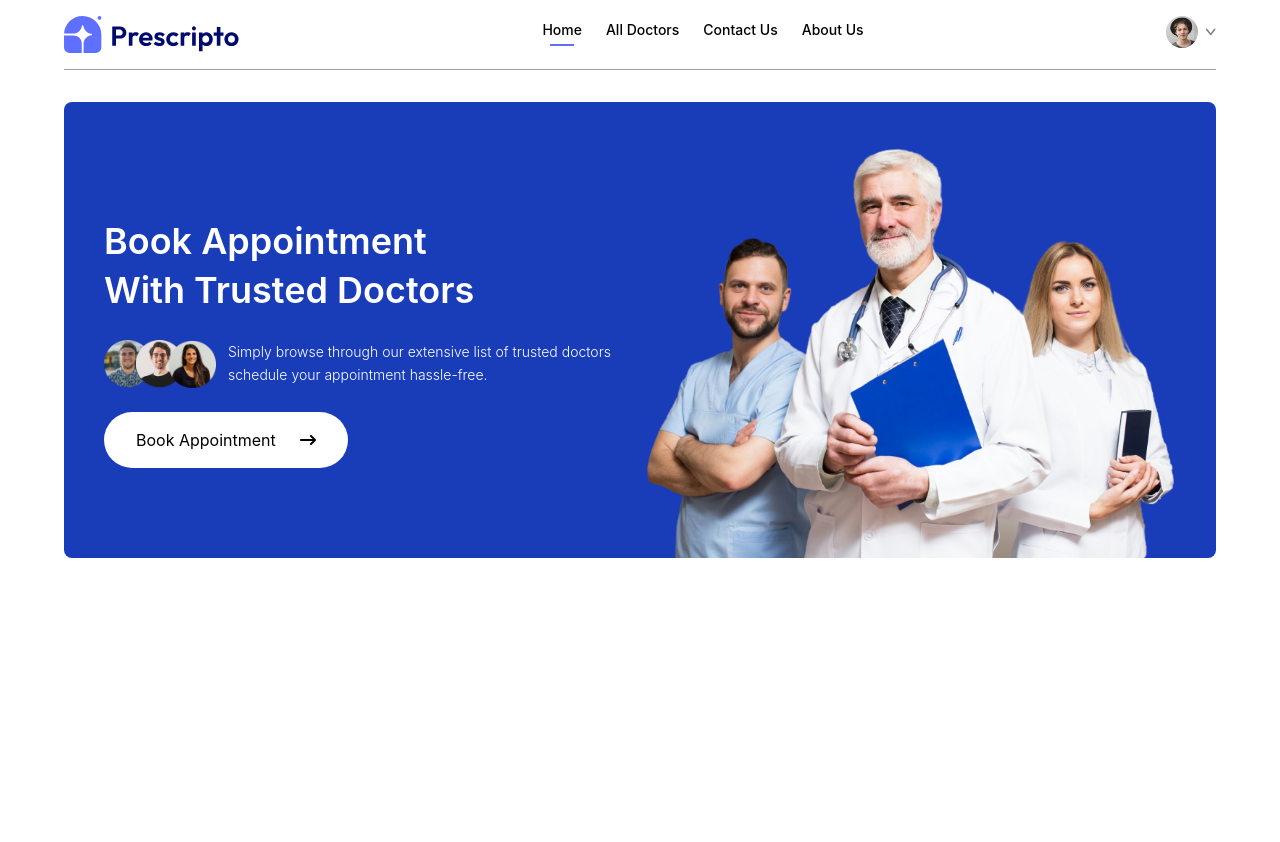
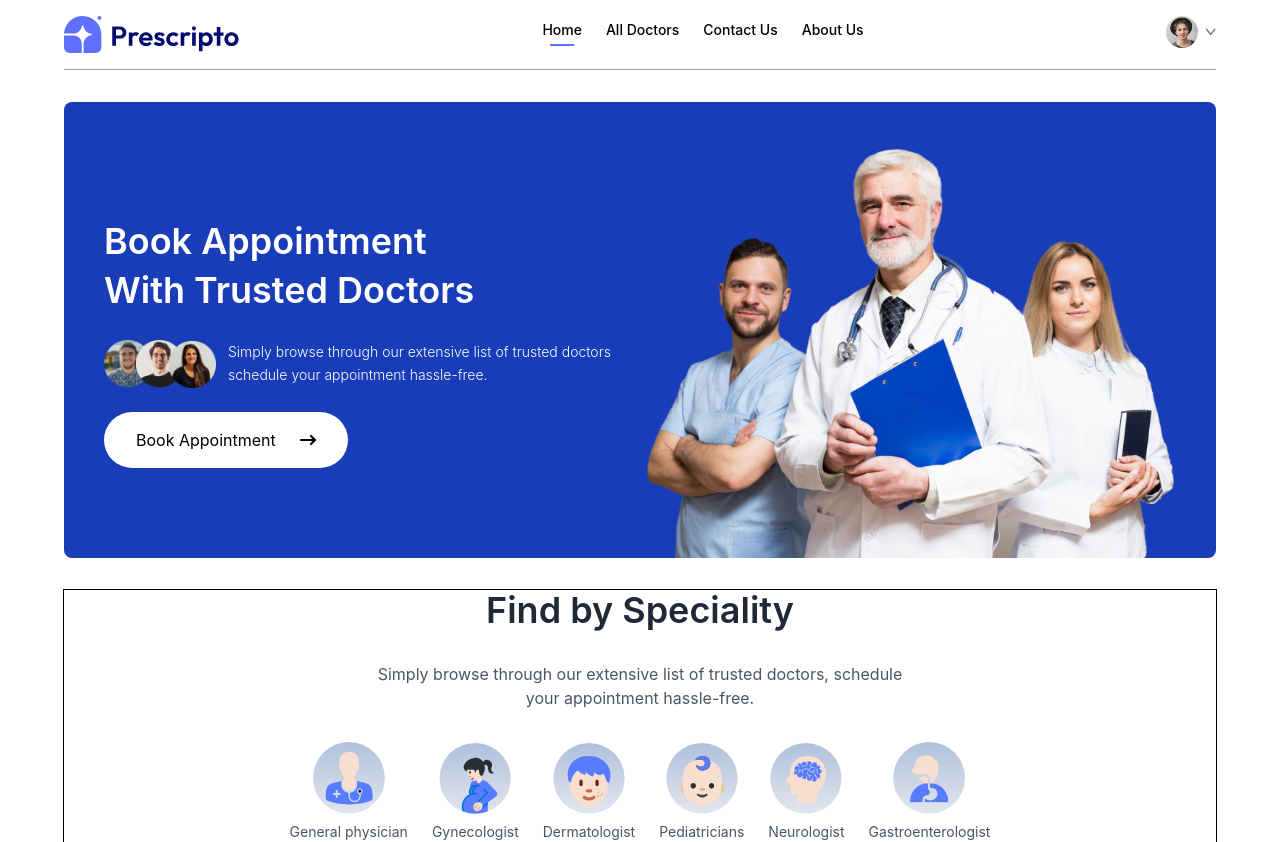
Before and after one commit to keyurpathar/GREEN_LIFE_FRONT_END, a React (Vite) app: page / in a window 1280 px wide. Before the commit the page ends 800 px from the top, so only its background shows below. Built offline with nearby package versions, Linux system fonts and the light colour scheme.

Commit message:
speciality section done

```diff
--- /dev/null
+++ b/src/components/SpecialitySec.jsx
@@ -0,0 +1,55 @@
+import React from 'react'
+import img1 from '../assets/images/assets_frontend/General_physician.svg'
+import img2 from '../assets/images/assets_frontend/Gynecologist.svg'
+import img3 from '../assets/images/assets_frontend/Dermatologist.svg'
+import img4 from '../assets/images/assets_frontend/Pediatricians.svg'
+import img5 from '../assets/images/assets_frontend/Neurologist.svg'
+import img6 from '../assets/images/assets_frontend/Gastroenterologist.svg'
+import { Link } from 'react-router-dom'
+
+const SpecialitySec = () => {
+  return (
+    <div className='outline flex flex-col gap-6 md:gap-8 items-center'>
+
+      <h2 className='text-3xl font-semibold md:text-4xl text-[#1F2937]'>Find by Speciality </h2>
+      <p className='text-gray-600 px-6 text-center md:w-2/3 lg:w-1/2'>Simply browse through our extensive list of trusted doctors, schedule your appointment hassle-free.</p>
+
+      <div className='flex flex-col gap-4 justify-center items-center text-center md:flex-row md:gap-6'>
+
+        <Link to={'doctors/Generalphysician'} onClick={() => scrollTo(0, 0)} className=' flex flex-col items-center'>
+          <img src={img1} alt="" className='w-24 md:w-18 mb-2 hover:-translate-y-1 transition-all duration-250' />
+          <p className='text-gray-600 text-sm'>General physician</p>
+        </Link>
+
+        <Link to={'doctors/Gynecologist'} onClick={() => scrollTo(0, 0)} className=' flex flex-col items-center'>
+          <img src={img2} alt="" className='w-24 md:w-18 mb-2 hover:-translate-y-1 transition-all duration-250' />
+          <p className='text-gray-600 text-sm'>Gynecologist</p>
+        </Link>
+
+        <Link to={'doctors/Dermatologist'} onClick={() => scrollTo(0, 0)} className=' flex flex-col items-center'>
+          <img src={img3} alt="" className='w-24 md:w-18 mb-2 hover:-translate-y-1 transition-all duration-250' />
+          <p className='text-gray-600 text-sm'>Dermatologist</p>
+        </Link>
+
+        <Link to={'doctors/Pediatricians'} onClick={() => scrollTo(0, 0)} className=' flex flex-col items-center'>
+          <img src={img4} alt="" className='w-24 md:w-18 mb-2 hover:-translate-y-1 transition-all duration-250' />
+          <p className='text-gray-600 text-sm'>Pediatricians</p>
+        </Link>
+
+        <Link to={'doctors/Neurologist'} onClick={() => scrollTo(0, 0)} className=' flex flex-col items-center'>
+          <img src={img5} alt="" className='w-24 md:w-18 mb-2 hover:-translate-y-1 transition-all duration-250' />
+          <p className='text-gray-600 text-sm'>Neurologist </p>
+        </Link>
+
+        <Link to={'doctors/Gastroenterologist'} onClick={() => scrollTo(0, 0)} className=' flex flex-col items-center'>
+          <img src={img6} alt="" className='w-24 md:w-18 mb-2 hover:-translate-y-1 transition-all duration-250' />
+          <p className='text-gray-600 text-sm'>Gastroenterologist</p>
+        </Link>
+
+      </div>
+
+    </div>
+  )
+}
+
+export default SpecialitySec
--- a/src/index.css
+++ b/src/index.css
@@ -3,3 +3,7 @@
 .active hr{
     @apply block
 }
+
+::-webkit-scrollbar{
+    @apply hidden
+}
--- a/src/pages/Home.jsx
+++ b/src/pages/Home.jsx
@@ -1,5 +1,6 @@
 import React from 'react'
 import Hero from '../components/Hero'
+import SpecialitySec from '../components/SpecialitySec'
 
 const Home = () => {
   return (
@@ -7,6 +8,7 @@ const Home = () => {
 
       <Hero />
 
+      <SpecialitySec />
 
     </div>
   )
```
